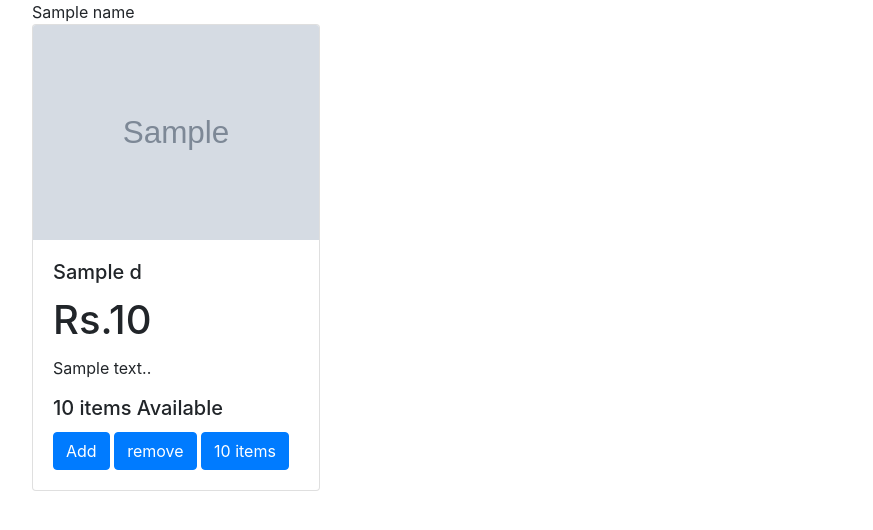
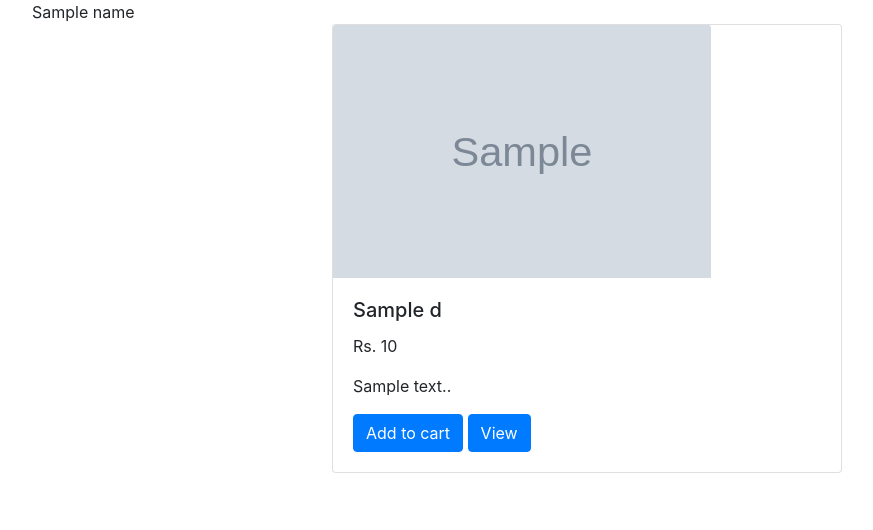
Before and after one commit to nitinsaini1008/major_project, a Django app: template templates/search_name.html in a window 1280 px wide. Shown: the part 56-586 px from the top of the page, without its empty margins (53-926 px from the left). Run offline with Django 3.2, Linux system fonts and the light colour scheme; the template is opened without the code that fills it: most values are stand-ins (such as "Sample title", 1, 10 or a date in 2020); grey boxes marked "Sample" are stand-in pictures.

Commit message:
add some data and update the home page

```diff
--- a/templates/search_name.html
+++ b/templates/search_name.html
@@ -59,23 +59,26 @@
     </div>
   {% else %}
 	{{name}}
+  <div class="row justify-content-center m-auto container flex d-flex flex-row mb-3 grid-container">
+
 	{% for i in d %}
-		<div class="card" style="width: 18rem;">
-		  <img src="media/{{i.photo}}" class="card-img-top" alt="...">
-		  <div class="card-body">
-		    <h5 class="card-title">{{i.name}}</h5>
-		    <h1 class="card-title">Rs.{{i.price}}</h1>
-		    <p class="card-text">{{i.desc}}.</p>
-		    <h5 class="card-title">{{i.quantity}} items Available</h5>
+    <div class="col-md-6 col-12">
+      <div class="card grid-item bg-info-light">
+      <div>
+        <img style="width: 100mm; height: 67mm;" src="media/{{i.photo}}" class="card-img-top" alt="...">
+      </div>
 
-
-		    <a href="/buy?id={{i.id}}" class="btn btn-primary">Add</a>
-        <a href="/delete_cart?id={{i.id}}" class="btn btn-primary">remove</a>
-
-		    <a href="#" class="btn btn-primary">{{ i.quantity }} items</a>
-		  </div>
-		</div>
+      <div class="card-body">
+        <h5 class="card-title">{{i.name}}</h5>
+        <p class="card-text">Rs. {{i.price}}</p>
+        <p class="card-text">{{i.desc}}.</p>
+        <a href="/buy?id={{i.id}}" class="btn btn-primary">Add to cart</a>
+        <a href="/details/{{i.id}}" class="btn btn-primary">View</a>
+      </div>
+    </div>
+    </div>
 	{% endfor %}
+</div>
   {% endif %}
 
 </div>
```
Also changed, not shown: templates/main_page.html (+6 -4 lines), templates/my_cart.html (+12 -7 lines), db.sqlite3, media/itmephotos/Screenshot_from_2022-07-08_13-41-16.png (added), media/itmephotos/Screenshot_from_2022-07-08_14-16-35.png (added), media/itmephotos/Screenshot_from_2022-07-08_14-18-18.png (added).
